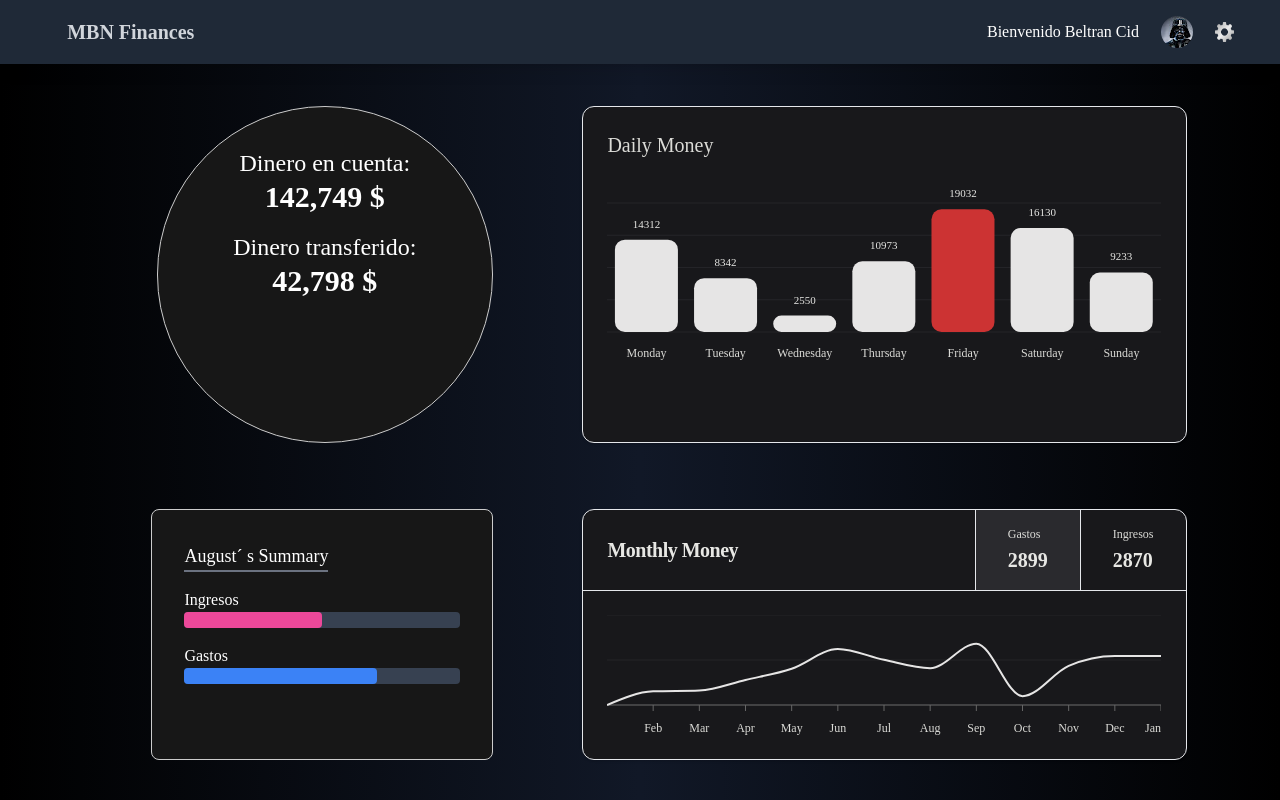
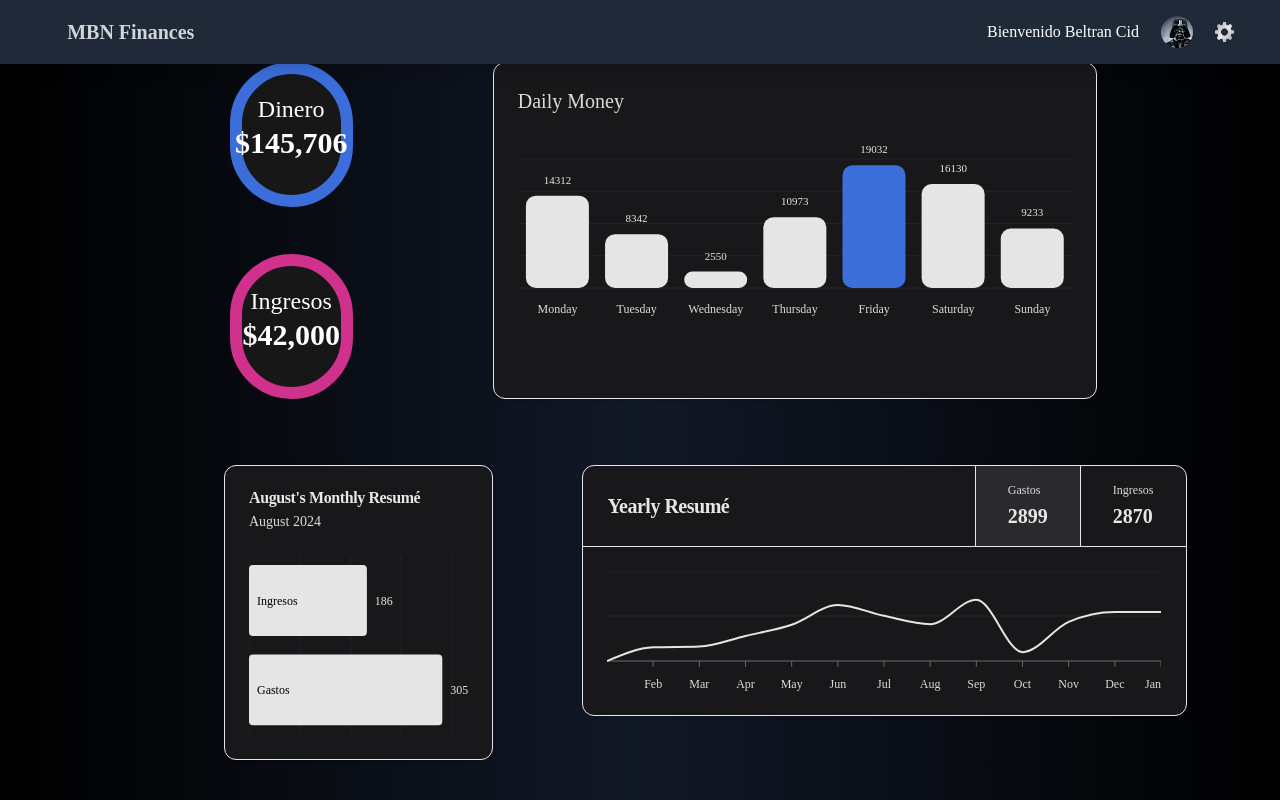
Before and after one commit to Beltru/MBN-Finances-Front-End, a Next.js app in the folder mbn/: page /home in a window 1280 px wide. Built offline with nearby package versions, Linux system fonts and the light colour scheme; a web font is replaced by a local one.

Commit message:
Me follo a tu madre colrid

```diff
--- a/mbn/app/home/page.jsx
+++ b/mbn/app/home/page.jsx
@@ -2,7 +2,7 @@
 import { useState } from 'react';
 
 import DineroCuenta from "../../components/DC"
-import Resumen from "../../components/Resumen"
+import Resumen from "../../components/Mensual-chart"
 import Gastos from "../../components/Gastos-semanales"
 import Navbar from "../../components/Navbar";
 import Chart from "../../components/Chart";
@@ -21,8 +21,13 @@ export default function Home() {
 
 
           {/* Caja de Dinero en Cuenta */}
-          <div className="col-span-4 row-span-1 ml-[-25%] p-4 bg-neutral-900 border border-[#CCCCCC] rounded-full">
-          <DineroCuenta/>
+          <div className="row-span-1 col-span-3 ml-[-25%] flex flex-col items-center justify-between">
+            <div className='flex items-center bg-neutral-900 border-[#3c6edb] border-[12px] rounded-full w-[55%] h-[43%]'>
+              <DineroCuenta name={"Dinero"} number={145706}/>
+            </div>
+            <div className='flex items-center bg-neutral-900 border-[#cf318d] border-[12px] rounded-full w-[55%] h-[43%]'>
+              <DineroCuenta name={"Ingresos"} number={42000}/>
+            </div>
           </div>
 
           {/* Caja de Gastos */}
@@ -32,7 +37,7 @@ export default function Home() {
 
 
           {/* Caja de Resumen */}
-          <div className="col-span-4 p-4 ml-[-27%] mt-[2vw] bg-neutral-900 rounded-lg border border-[#CCCCCC]">
+          <div className="col-span-4 mt-[2vw]">
             <Resumen
               mes={"August"}
               progress1={50}
--- a/mbn/components/Chart.tsx
+++ b/mbn/components/Chart.tsx
@@ -67,7 +67,7 @@ const Chart = () => {
     <Card>
       <CardHeader className="flex flex-col items-stretch space-y-0 border-b p-0 sm:flex-row">
         <div className="flex flex-1 flex-col justify-center gap-1 px-6 py-5 sm:py-2">
-          <CardTitle className="text-xl">Monthly Money</CardTitle>
+          <CardTitle className="text-xl">Yearly Resumé</CardTitle>
         </div>
         <div className="flex">
           {["desktop", "mobile"].map((key) => {
--- a/mbn/components/DC.jsx
+++ b/mbn/components/DC.jsx
@@ -1,26 +1,17 @@
 import CountUp from 'react-countup';
 
-export default function DineroCuenta() {
+export default function DineroCuenta({number, name}) {
   return (
-    <div className="flex flex-col items-center p-6 rounded-lg text-white">
+    <div className="flex flex-col w-full items-center p-2 rounded-lg text-white">
       <div className="flex flex-col items-center text-2xl mb-4">
-        <p>Dinero en cuenta:</p>
+        <p>{name}</p>
         <CountUp
-          end={142749}
+          end={number}
           duration={2}
           separator=","
-          suffix=" $"
+          prefix=" $"
           className="text-3xl font-bold"/>
 
-      </div>
-      <div className="text-2xl flex flex-col items-center">
-        <p>Dinero transferido:</p>
-        <CountUp
-          end={42798}
-          duration={2}
-          separator=","
-          suffix=" $"
-          className="text-3xl font-bold"/>
       </div>
     </div>
   );
--- /dev/null
+++ b/mbn/components/Mensual-chart.tsx
@@ -0,0 +1,95 @@
+"use client"
+
+import { TrendingUp } from "lucide-react"
+import { Bar, BarChart, CartesianGrid, LabelList, XAxis, YAxis } from "recharts"
+
+import {
+  Card,
+  CardContent,
+  CardDescription,
+  CardFooter,
+  CardHeader,
+  CardTitle,
+} from "./ui/card"
+import {
+  ChartConfig,
+  ChartContainer,
+  ChartTooltip,
+  ChartTooltipContent,
+} from "./ui/chart"
+
+export const description = "A bar chart with a custom label"
+
+const chartData = [
+  { month: "Ingresos", desktop: 186},
+  { month: "Gastos", desktop: 305},
+]
+
+const chartConfig = {
+  desktop: {
+    label: "Desktop",
+    color: "hsl(var(--chart-1))",
+  },
+} satisfies ChartConfig
+
+export function Resumen({mes}) {
+  return (
+    <Card>
+      <CardHeader>
+        <CardTitle>{mes}'s Monthly Resumé</CardTitle>
+        <CardDescription>{mes} 2024</CardDescription>
+      </CardHeader>
+      <CardContent>
+        <ChartContainer config={chartConfig}>
+          <BarChart
+            accessibilityLayer
+            data={chartData}
+            layout="vertical"
+            margin={{
+              right: 16,
+            }}
+          >
+            <CartesianGrid horizontal={false} />
+            <YAxis
+              dataKey="month"
+              type="category"
+              tickLine={false}
+              tickMargin={10}
+              axisLine={false}
+              tickFormatter={(value) => value.slice(0, 3)}
+              hide
+            />
+            <XAxis dataKey="desktop" type="number" hide />
+            <ChartTooltip
+              cursor={false}
+              content={<ChartTooltipContent indicator="line" />}
+            />
+            <Bar
+              dataKey="desktop"
+              layout="vertical"
+              fill="var(--color-desktop)"
+              radius={4}
+            >
+              <LabelList
+                dataKey="month"
+                position="insideLeft"
+                offset={8}
+                className="fill-[--color-label]"
+                fontSize={12}
+              />
+              <LabelList
+                dataKey="desktop"
+                position="right"
+                offset={8}
+                className="fill-foreground"
+                fontSize={12}
+              />
+            </Bar>
+          </BarChart>
+        </ChartContainer>
+      </CardContent>
+    </Card>
+  )
+}
+
+export default Resumen;
--- a/mbn/components/Resumen.jsx
+++ /dev/null
@@ -1,40 +0,0 @@
-"use client"
-
-import Modal from "./modals/Modal-Resumen";
-import { useEffect, useRef, useState } from 'react';
-
-const Resumen = ({ progress1, progress2, mes}) => {
-  const [isModalOpen, setIsModalOpen] = useState(false);
-
-  const openModal = () => setIsModalOpen(true);
-  const closeModal = () => setIsModalOpen(false);
-
-  return (
-    <div className="p-4  rounded">
-      <button className="text-lg border-b-2 mb-4 border-gray-500 hover:border-white transition-all duration-500" onClick={openModal}>{mes}´ s Summary </button>
-      <Modal isOpen={isModalOpen} onClose={closeModal} mes={mes} progress1={progress1} progress2={progress2}/>
-      <div className="space-y-4">
-        <div>
-          <p>Ingresos</p>
-          <div className="w-full bg-gray-700 rounded h-4">
-            <div
-              className="bg-pink-500 h-4 rounded"
-              style={{ width: `${progress1}%` }}
-            ></div>
-          </div>
-        </div>
-        <div>
-          <p>Gastos</p>
-          <div className="w-full bg-gray-700 rounded h-4">
-            <div
-              className="bg-blue-500 h-4 rounded"
-              style={{ width: `${progress2}%` }}
-            ></div>
-          </div>
-        </div>
-      </div>
-    </div>
-  );
-};
-
-export default Resumen;
--- a/mbn/components/gastos.css
+++ b/mbn/components/gastos.css
@@ -28,7 +28,7 @@
       --chart-3: 240 1% 58%;
       --chart-4: 240 1% 42%;
       --chart-5: 240 2% 26%;
-      --chart-highlight: 0 60% 50%; /* New variable for highlight (Red by default) */
+      --chart-highlight: 221 69% 55%;
 
     }
 
--- a/mbn/components/modals/Modal-Resumen.jsx
+++ /dev/null
@@ -1,38 +0,0 @@
-"use Client"
-
-export default function Modal({ progress1, progress2, mes, isOpen, onClose}) {
-  if (!isOpen) return null;
-
-  return (
-    <div className="fixed inset-0 bg-black bg-opacity-50 flex flex-col justify-center items-center z-50 ">
-        <div className="bg-gray-800 p-6 rounded-lg shadow-lg w-[40vw] h-[20vw] flex flex-col">
-            <div className='flex flex-row items-center justify-between'>
-                <h2 className="text-2xl mb-1">{mes}'s Financial Rundown</h2>
-                <button onClick={onClose} className="px-3 py-[0.4rem] bg-gray-700 text-white rounded hover:bg-gray-600">
-                    X
-                </button>
-            </div>
-            <div className="">
-                <div className="my-6">
-                    <p className="text-lg">Ingresos</p>
-                    <div className="w-full bg-gray-700 rounded h-4">
-                        <div
-                        className="bg-pink-500 h-4 rounded"
-                        style={{ width: `${progress1}%` }}
-                        ></div>
-                    </div>
-                </div>
-                <div className="my-6">
-                    <p className="text-lg">Gastos</p>
-                    <div className="w-full bg-gray-700 rounded h-4">
-                        <div
-                        className="bg-blue-500 h-4 rounded"
-                        style={{ width: `${progress2}%` }}
-                        ></div>
-                    </div>
-                </div>
-            </div>
-        </div>
-    </div>
-  );
-}
```
